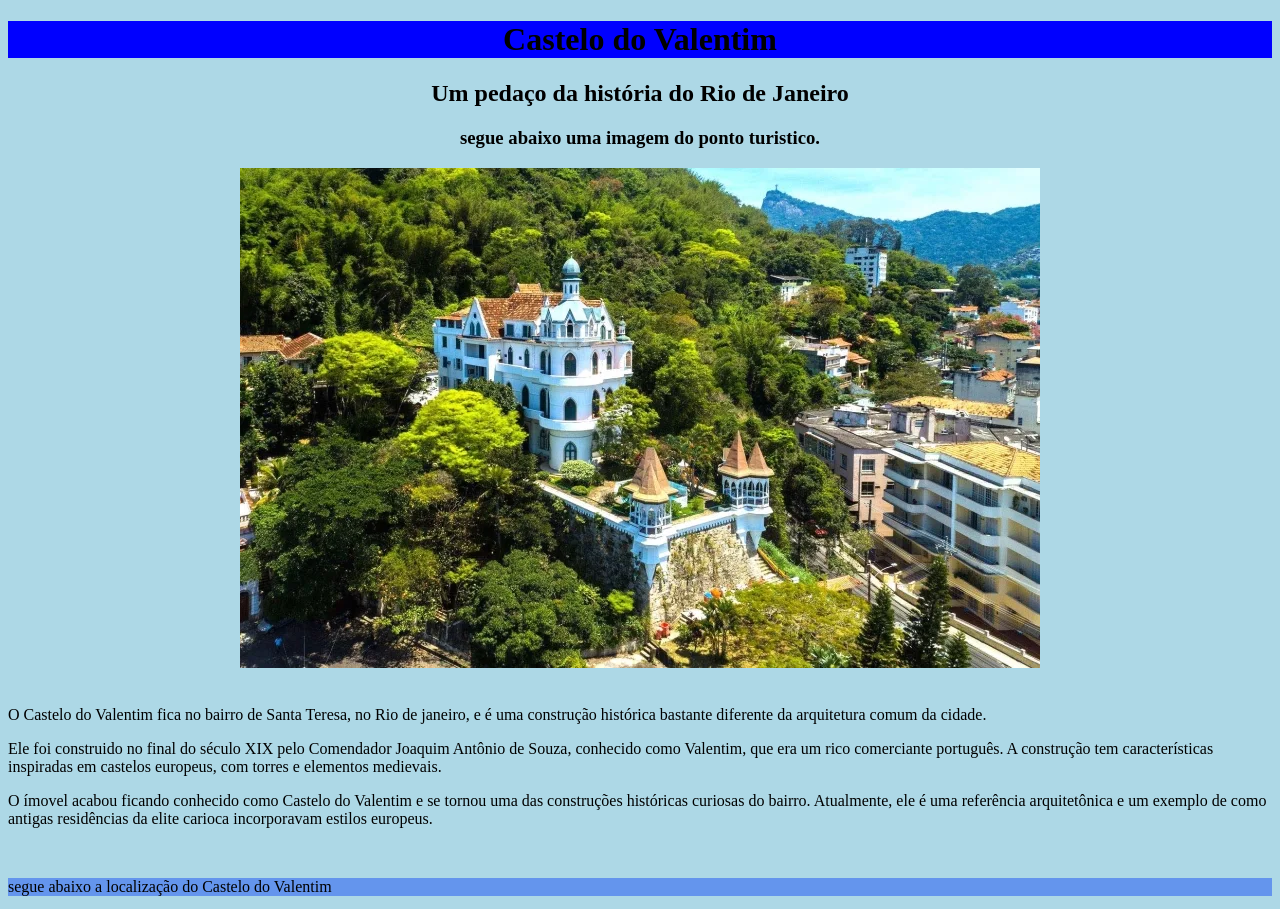
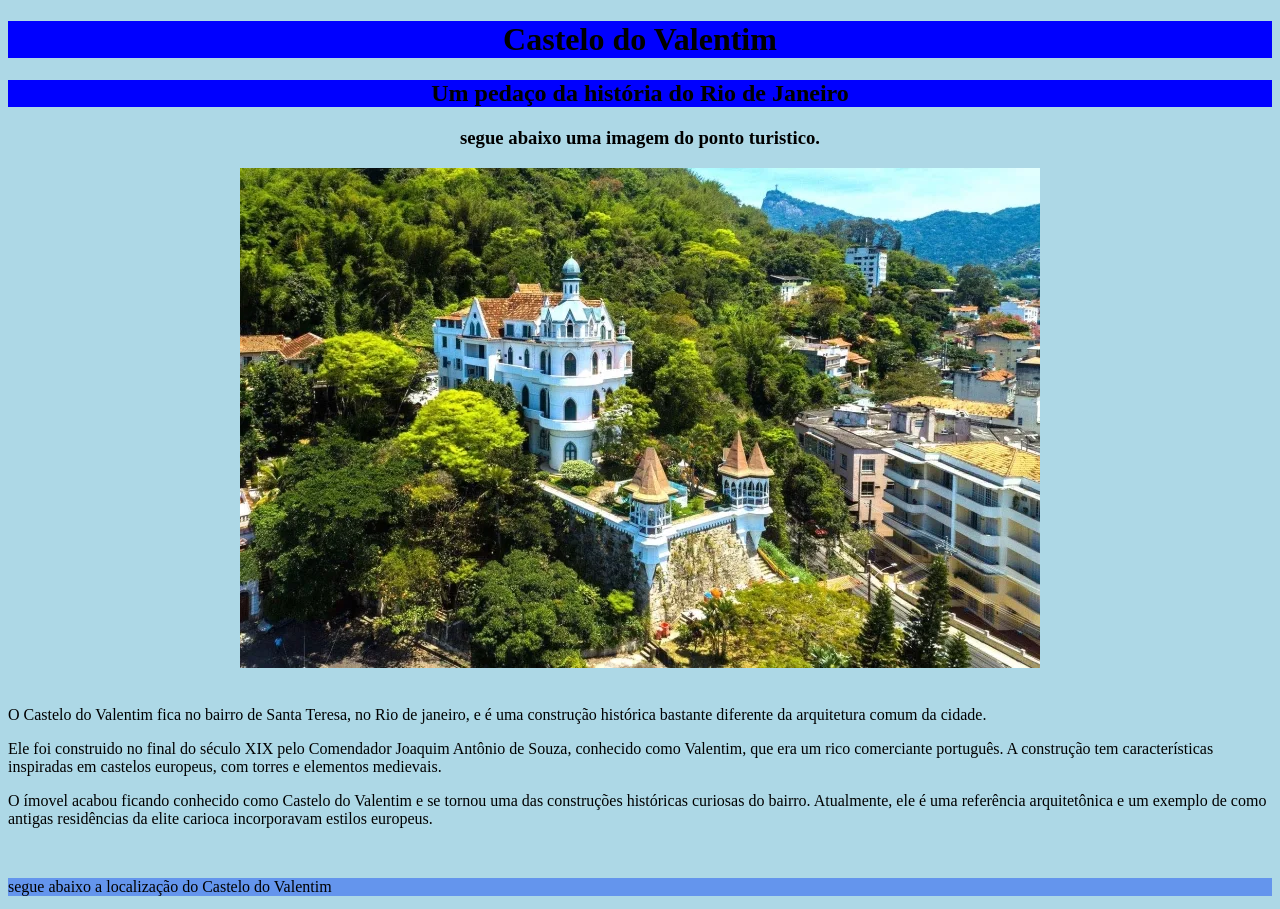
Before and after one commit to wendell9124/castelovalentim, a plain HTML site: page index.html in a window 1280 px wide. Shown: the top 909 px of the page. Drawn offline with Linux system fonts and the light colour scheme.

Commit message:
Update h2 background color in index.html

```diff
--- a/index.html
+++ b/index.html
@@ -5,7 +5,7 @@
     </head>
     <body style="background-color:lightblue;">
         <h1 style="text-align: center; background-color: blue;">Castelo do Valentim</h1>
-        <h2 style="text-align: center;"> Um pedaço da história do Rio de Janeiro </h2>
+        <h2 style="text-align: center; background-color: blue;"> Um pedaço da história do Rio de Janeiro </h2>
         <h3 style="text-align: center;"> segue abaixo uma imagem do ponto turistico.</h3>
         <div style="text-align: center;">
         <img src="castelovalentim.jpg" alt="Castelo do Valentim">
```
